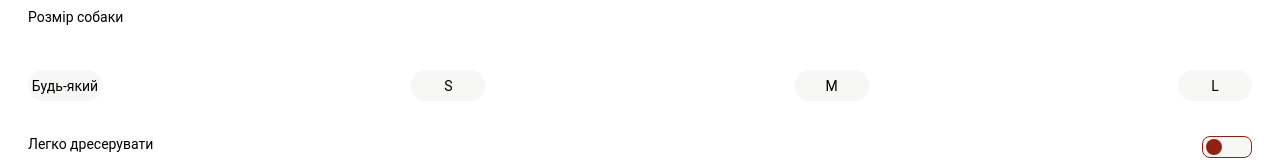
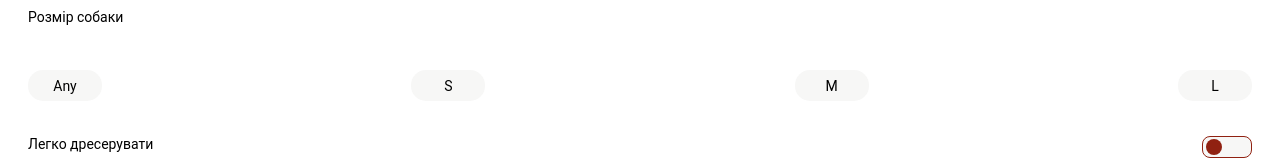
Before and after one commit to ivan-bonk/FE-LAB-12-Team-Snow-Project, a React (Create React App) app: page /filter in a window 1280 px wide. Shown: the part 590-750 px from the top of the page. Built offline with nearby package versions, Linux system fonts and the light colour scheme; what typesafe-actions would draw is missing.

Commit message:
back text to any in petSize checkBoxes

```diff
--- a/src/pages/filter/components/petSize-checkboxes/petSize-checkboxes.component.tsx
+++ b/src/pages/filter/components/petSize-checkboxes/petSize-checkboxes.component.tsx
@@ -8,7 +8,7 @@ export const PetSizeCheckboxes: React.FC<Partial<InputRadioProps>> = props => {
     <>
       <h2>Розмір собаки</h2>
       <section className="checkboxes form_radio_group">
-        <InputRadio id="radio-5" name="petSize" lable="Будь-який" value="any" refAttribute={props.refAttribute} />
+        <InputRadio id="radio-5" name="petSize" lable="Any" value="any" refAttribute={props.refAttribute} />
         <InputRadio id="radio-6" name="petSize" lable="S" value="low" refAttribute={props.refAttribute} />
         <InputRadio id="radio-7" name="petSize" lable="M" value="averege" refAttribute={props.refAttribute} />
         <InputRadio id="radio-8" name="petSize" lable="L" value="high" refAttribute={props.refAttribute} />
```
